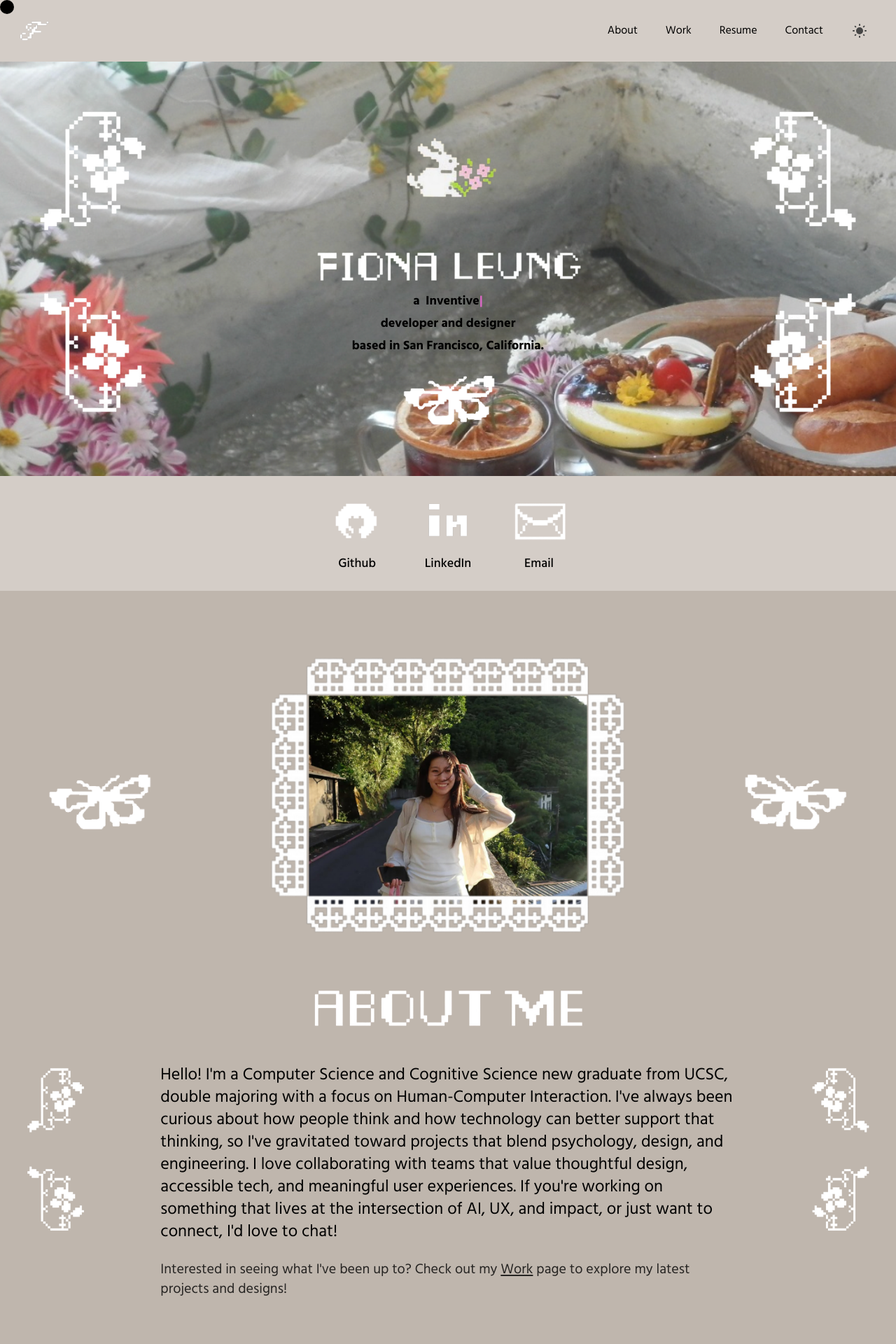
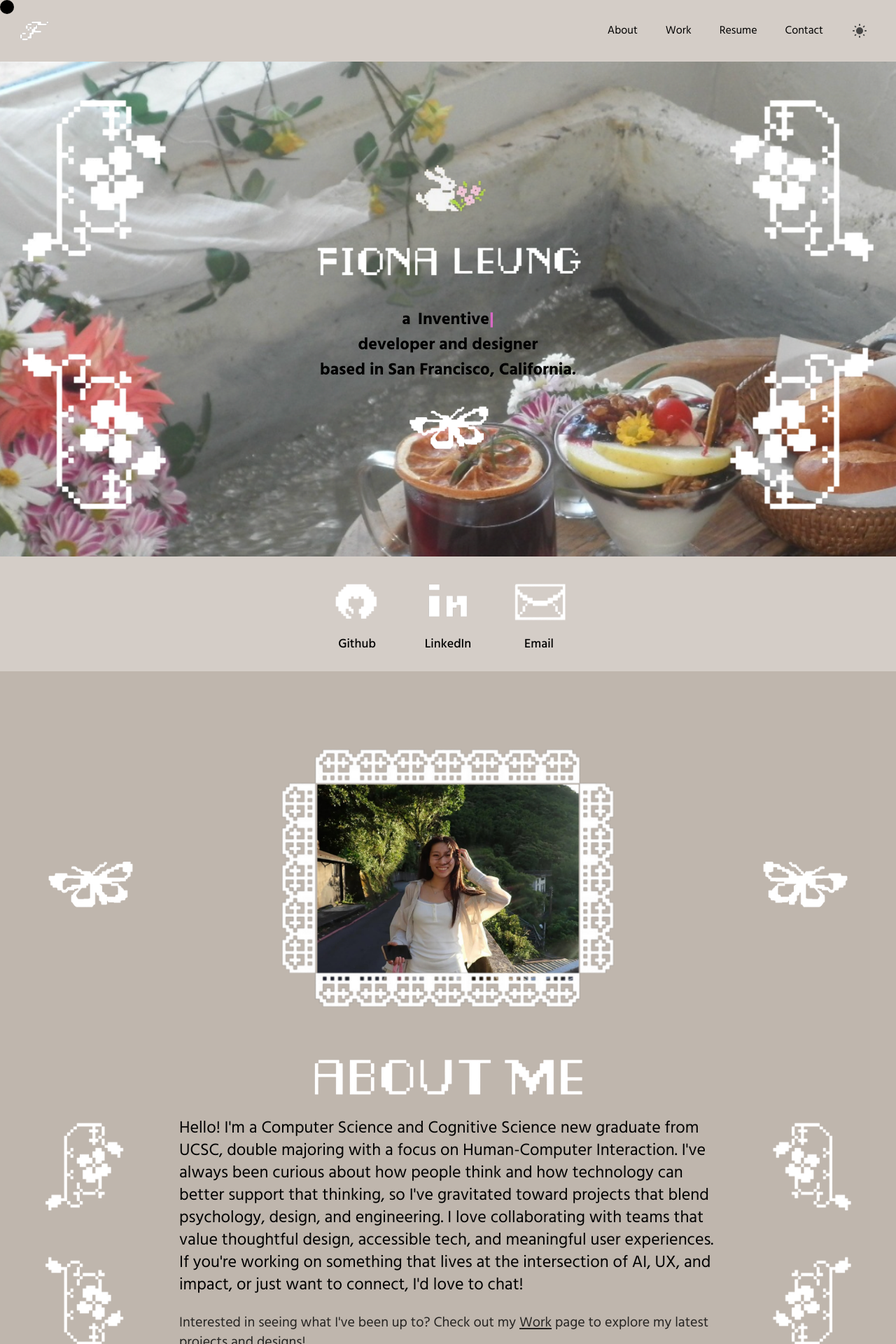
Before and after one commit to fionaleungg/personal-website, a Next.js app: page / in a window 1280 px wide. Shown: the top 1920 px of the page at 70% size. Built offline with nearby package versions, Linux system fonts and the light colour scheme.

Commit message:
change Image tag to img tag

```diff
--- a/pages/index.js
+++ b/pages/index.js
@@ -1,14 +1,12 @@
 import { useRef, useEffect } from "react";
 import Head from "next/head";
 import Link from "next/link";
-import Image from "next/image";
 
 import Header from "../components/Header";
 import ServiceCard from "../components/ServiceCard";
 import Socials from "../components/Socials";
 import WorkCard from "../components/WorkCard";
 import Footer from "../components/Footer";
-import Button from "../components/Button";
 import Cursor from "../components/Cursor";
 
 import { useIsomorphicLayoutEffect } from "../utils";
@@ -20,7 +18,6 @@ import Typed from "typed.js";
 import data from "../data/portfolio.json";
 
 export default function Home() {
-  // Refs
   const workRef = useRef(null);
   const aboutRef = useRef(null);
 
@@ -30,7 +27,6 @@ export default function Home() {
 
   const typedRef = useRef(null);
 
-  // Scroll handlers
   const handleWorkScroll = () => {
     window.scrollTo({
       top: workRef.current.offsetTop,
@@ -45,7 +41,6 @@ export default function Home() {
     });
   };
 
-  // Text animation
   useIsomorphicLayoutEffect(() => {
     stagger(
       [textTwo.current, textThree.current, textFour.current],
@@ -54,10 +49,8 @@ export default function Home() {
     );
   }, []);
 
-  // Typed.js
   useEffect(() => {
     if (!typedRef.current) return;
-
     const typed = new Typed(typedRef.current, {
       strings: ["Curious", "Strategic", "Inventive"],
       typeSpeed: 60,
@@ -65,7 +58,6 @@ export default function Home() {
       backDelay: 1200,
       loop: true,
     });
-
     return () => typed.destroy();
   }, []);
 
@@ -77,10 +69,6 @@ export default function Home() {
         <title>Fiona Leung</title>
       </Head>
 
-      {/* <div className="gradient-circle"></div>
-      <div className="gradient-circle-bottom"></div> */}
-
-      {/* Header stays constrained */}
       <div className="container mx-auto">
         <Header
           handleWorkScroll={handleWorkScroll}
@@ -90,42 +78,30 @@ export default function Home() {
 
       {/* FULL-BLEED HERO */}
 <div className="relative left-1/2 right-1/2 -ml-[50vw] -mr-[50vw] w-screen overflow-hidden mt-10 laptop:mt-20">
-
   {/* Background */}
-        <Image
+  <img
     src="/images/background_img.png"
     alt="Hero background"
-          width={1920}
-          height={900}  // keep original image
-          priority
-          sizes="100vw"
     className="w-full h-auto object-cover"
   />
 
-        {/* Overlay content: vertically & horizontally centered */}
+  {/* Overlay content */}
   <div className="absolute top-1/2 left-1/2 -translate-x-1/2 -translate-y-1/2 flex flex-col items-center text-center pointer-events-none">
-
-          {/* Bunny above pixel image */}
-          <div className="w-[10vw] max-w-[80px] tablet:w-[15vw] tablet:max-w-[160px] laptop:max-w-[200px] mb-0">
-            <Image
+    {/* Bunny */}
+    <div className="w-[8vw] max-w-[60px] tablet:w-[12vw] tablet:max-w-[120px] laptop:max-w-[150px] mb-0">
+      <img
         src="/images/bunny.png"
         alt="Bunny"
-              width={200}
-              height={200}
         className="w-full h-auto object-contain"
-              priority
       />
     </div>
 
-          {/* Pixel image */}
-          <div className="w-[35vw] max-w-[220px] laptop:w-[40vw] laptop:max-w-[400px] mb-0">
-            <Image
+    {/* Pixel Image */}
+    <div className="w-[35vw] max-w-[220px] laptop:w-[40vw] laptop:max-w-[400px] mt-2 mb-2 laptop:mt-8 laptop:mb-10">
+      <img
         src="/images/fionaleung_pixel.png"
         alt="Fiona Leung Pixel"
-              width={400}
-              height={65}
         className="w-full h-auto object-contain"
-              priority
       />
     </div>
 
@@ -134,7 +110,7 @@ export default function Home() {
     <div className="mt-0 space-y-1 leading-tight text-center">
       <h2
         ref={textTwo}
-            className="text-[9px] sm:text-base tablet:text-lg font-semibold"
+        className="text-[9px] sm:text-base tablet:text-lg laptop:text-2xl font-semibold"
       >
         {data.headerTaglineTwo}{" "}
         <span ref={typedRef} className="inline-block ml-1" />
@@ -142,137 +118,111 @@ export default function Home() {
 
       <h2
         ref={textThree}
-            className="text-[9px] sm:text-base tablet:text-lg font-semibold opacity-90"
+        className="text-[9px] sm:text-base tablet:text-lg laptop:text-2xl font-semibold opacity-90"
       >
         {data.headerTaglineThree}
       </h2>
 
       <h2
         ref={textFour}
-            className="text-[9px] sm:text-base tablet:text-lg font-semibold opacity-80"
+        className="text-[9px] sm:text-base tablet:text-lg laptop:text-2xl font-semibold opacity-80"
       >
         {data.headerTaglineFour}
       </h2>
     </div>
 
-          {/* Butterfly below taglines */}
-          <div className="w-[10vw] max-w-[80px] tablet:w-[15vw] tablet:max-w-[160px] laptop:max-w-[200px] mt-4 tablet:mt-6">
-            <Image
+    {/* Butterfly */}
+    <div className="w-[6vw] max-w-[50px] tablet:w-[12vw] tablet:max-w-[120px] laptop:max-w-[120px] mt-8">
+      <img
         src="/images/butterfly_pixel.png"
         alt="Butterfly"
-              width={175}
-              height={75}
         className="w-full h-auto object-contain"
-              priority
       />
     </div>
   </div>
 
-        {/* Left mirrored frame */}
+  {/* Left frame (mirrored) */}
   <div className="absolute left-0 top-1/2 -translate-y-1/2 z-20 w-[20vw] max-w-[240px] tablet:max-w-[320px] laptop:max-w-[400px]">
-          <Image
+    <img
       src="/images/frame.png"
       alt="Left frame"
-            width={360}
-            height={640}
       className="-scale-x-100 w-full h-auto object-contain"
     />
   </div>
 
   {/* Right frame */}
   <div className="absolute right-0 top-1/2 -translate-y-1/2 z-20 w-[20vw] max-w-[240px] tablet:max-w-[320px] laptop:max-w-[400px]">
-          <Image
+    <img
       src="/images/frame.png"
       alt="Right frame"
-            width={360}
-            height={640}
       className="w-full h-auto object-contain"
     />
   </div>
 </div>
 
-      {/* Socials (full-width, no gap below hero) */}
+
+      {/* Socials */}
       <div className="w-screen">
         <Socials />
       </div>
 
-      {/* Rest of page stays constrained */}
-      <div className="container mx-auto">
+      {/* About Me Section */}
+<div className="container mx-auto mt-16 laptop:mt-24 p-2 laptop:p-0" ref={aboutRef}>
+  <div className="relative flex flex-col items-center">
 
-      {/* About Section */}
-      <div
-        className="container mx-auto mt-10 laptop:mt-20 p-2 laptop:p-0"
-        ref={aboutRef}
-      >
-        {/* Add extra bottom spacing after About Me */}
-        <div className="mb-12 laptop:mb-20">
-          {/* About Me image with butterflies */}
-          <div className="relative w-full flex flex-col items-center mb-6">
-            <div className="relative w-full flex justify-center items-center mb-2">
-              {/* Left butterfly */}
-              <div className="absolute left-[5%] top-1/2 -translate-y-1/2 w-[12vw] max-w-[220px] tablet:max-w-[280px] laptop:max-w-[330px] z-20">
-                <Image
+    {/* About Me Image + Butterflies */}
+    <div className="relative w-full flex justify-center items-center mb-8">
+      {/* Left Butterfly */}
+      <div className="absolute left-[5%] top-1/2 -translate-y-1/2 w-[10vw] max-w-[180px] tablet:max-w-[220px] laptop:max-w-[260px] z-20">
+        <img
           src="/images/butterfly_pixel.png"
           alt="Left Butterfly"
-                  width={330}
-                  height={330}
           className="w-full h-auto object-contain"
-                  priority
         />
       </div>
 
-              {/* AboutMe image */}
-              <div className="w-[65%] max-w-[500px] tablet:max-w-[600px] laptop:max-w-[700px] z-10">
-                <Image
+      {/* About Me Illustration */}
+      <div className="w-[55%] max-w-[350px] tablet:max-w-[450px] laptop:max-w-[500px] z-10">
+        <img
           src="/images/aboutme_frame_img.png"
           alt="About Me"
-                  width={700}
-                  height={440}
           className="w-full h-auto object-contain"
-                  priority
         />
       </div>
 
-              {/* Right butterfly */}
-              <div className="absolute right-[5%] top-1/2 -translate-y-1/2 w-[12vw] max-w-[220px] tablet:max-w-[280px] laptop:max-w-[330px] z-20">
-                <Image
+      {/* Right Butterfly */}
+      <div className="absolute right-[5%] top-1/2 -translate-y-1/2 w-[10vw] max-w-[180px] tablet:max-w-[220px] laptop:max-w-[260px] z-20">
+        <img
           src="/images/butterfly_pixel.png"
           alt="Right Butterfly"
-                  width={330}
-                  height={330}
           className="-scale-x-100 w-full h-auto object-contain"
-                  priority
         />
       </div>
     </div>
 
     {/* About Me Title */}
-            <div className="w-[40%] max-w-[300px] tablet:max-w-[350px] laptop:max-w-[400px] mt-2">
-              <Image
+    <div className="w-[40%] max-w-[300px] tablet:max-w-[350px] laptop:max-w-[400px] mb-6">
+      <img
         src="/images/aboutme_title.png"
         alt="About Me Title"
-                width={400}
-                height={100}
         className="w-full h-auto object-contain"
-                priority
       />
     </div>
-          </div>
 
-          {/* About Text */}
-          <div className="relative flex flex-col laptop:flex-row gap-6 items-start">
-            {/* Left frame - desktop only */}
-            <div className="hidden laptop:block laptop:absolute left-0 top-0 h-full w-[12vw] max-w-[300px]">
-              <Image
+    {/* About Me Content */}
+    <div className="relative flex flex-col laptop:flex-row w-full max-w-[1200px] items-start gap-6">
+
+      {/* Left Frame */}
+      <div className="hidden laptop:block laptop:absolute left-0 top-0 h-full w-[12vw] max-w-[250px] z-10">
+        <img
           src="/images/frame.png"
           alt="Left Frame"
-                width={500}
-                height={800}
           className="-scale-x-100 w-full h-full object-contain"
         />
       </div>
 
-            {/* Text - smaller on mobile */}
+
+      {/* Text */}
       <div className="w-full laptop:w-2/3 mx-auto z-10 px-4">
         <p className="text-base tablet:text-xl laptop:text-2xl leading-relaxed">
           {data.aboutpara}
@@ -286,42 +236,31 @@ export default function Home() {
         </p>
       </div>
 
-            {/* Right frame - desktop only */}
-            <div className="hidden laptop:block laptop:absolute right-0 top-0 h-full w-[12vw] max-w-[300px]">
-              <Image
+      {/* Right Frame */}
+      <div className="hidden laptop:block laptop:absolute right-0 top-0 h-full w-[12vw] max-w-[250px] z-10">
+        <img
           src="/images/frame.png"
           alt="Right Frame"
-                width={500}
-                height={800}
           className="w-full h-full object-contain"
         />
       </div>
     </div>
-        </div> {/* End mb-12 laptop:mb-20 */}
+  </div>
 </div>
 
 
-        {/* Achievements - FULL WIDTH */}
-      </div>
-
-      {/* Full width Key Achievements section */}
-
+      {/* Key Achievements */}
       <div className="w-screen bg-[#80756a] py-10 laptop:py-16 mt-10 laptop:mt-30">
         <div className="container mx-auto px-4 laptop:px-6">
-    {/* Key Achievements Title image */}
           <div className="flex justify-center mb-8 laptop:mb-12">
             <div className="w-[90%] max-w-[500px] sm:w-[70%] sm:max-w-[500px] tablet:w-[60%] tablet:max-w-[600px] laptop:w-[50%] laptop:max-w-[700px]">
-        <Image
+              <img
                 src="/images/keyachievements_title.png"
                 alt="Key Achievements"
-          width={700}
-          height={100}
                 className="w-full h-auto object-contain"
-          priority
               />
             </div>
           </div>
-
 
           <div className="mt-10 grid grid-cols-1 laptop:grid-cols-2 gap-6">
             {data.services.map((service, index) => (
@@ -339,8 +278,6 @@ export default function Home() {
         </div>
       </div>
 
-
-      {/* Footer stays constrained */}
       <div className="container mx-auto px-6 tablet:px-10 laptop:px-0 pb-5 laptop:pb-13">
         <Footer />
       </div>
```
Lines whose indentation alone changed are shown as unchanged.
